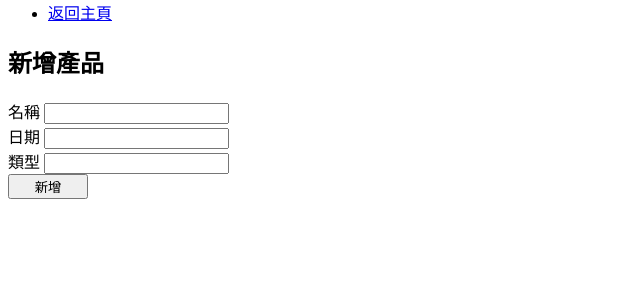
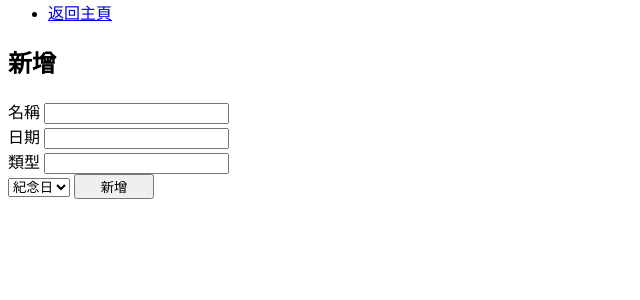
Before and after one commit to ntubimd113506/SilverEase, a Flask app: page /date/create/form in a window 1280 px wide. Shown: the part 16-316 px from the top of the page, without its empty margins (0-640 px from the left). Run offline with Flask 3, Linux system fonts and the light colour scheme.

Commit message:
date_c 2.0

```diff
--- a/templates/date/date_create_form.html
+++ b/templates/date/date_create_form.html
@@ -19,7 +19,7 @@
 
         <!--~~~~~~~~~~~~~~~~~-->
         <div class="content">
-            <h2>新增產品</h2>
+            <h2>新增</h2>
 
             <form action="/date/create" method="post" enctype="multipart/form-data">
                 <div class="form">
@@ -41,6 +41,12 @@
                     </span>
                     <br/>
 
+                    <select>
+                        <option value="網址連結">紀念日</option>
+                        <option value="網址連結">吃藥</option>
+                        <option value="網址連結">回診</option>
+                    </select>
+
                     <span class="name"></span>
                     <span class="value"><input type="submit" value="新增" style="width:80px"></span>
                 </div>
```
